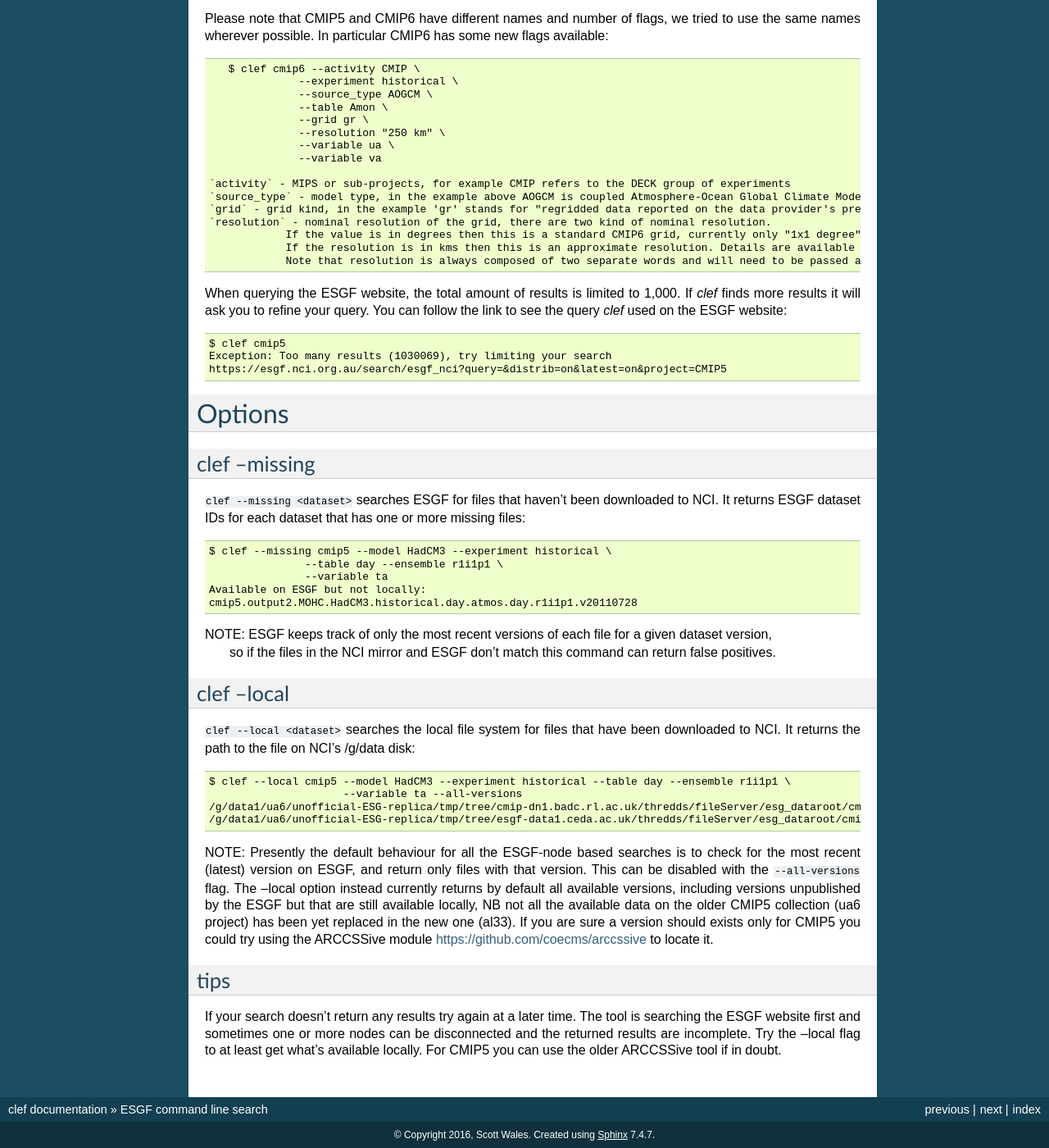
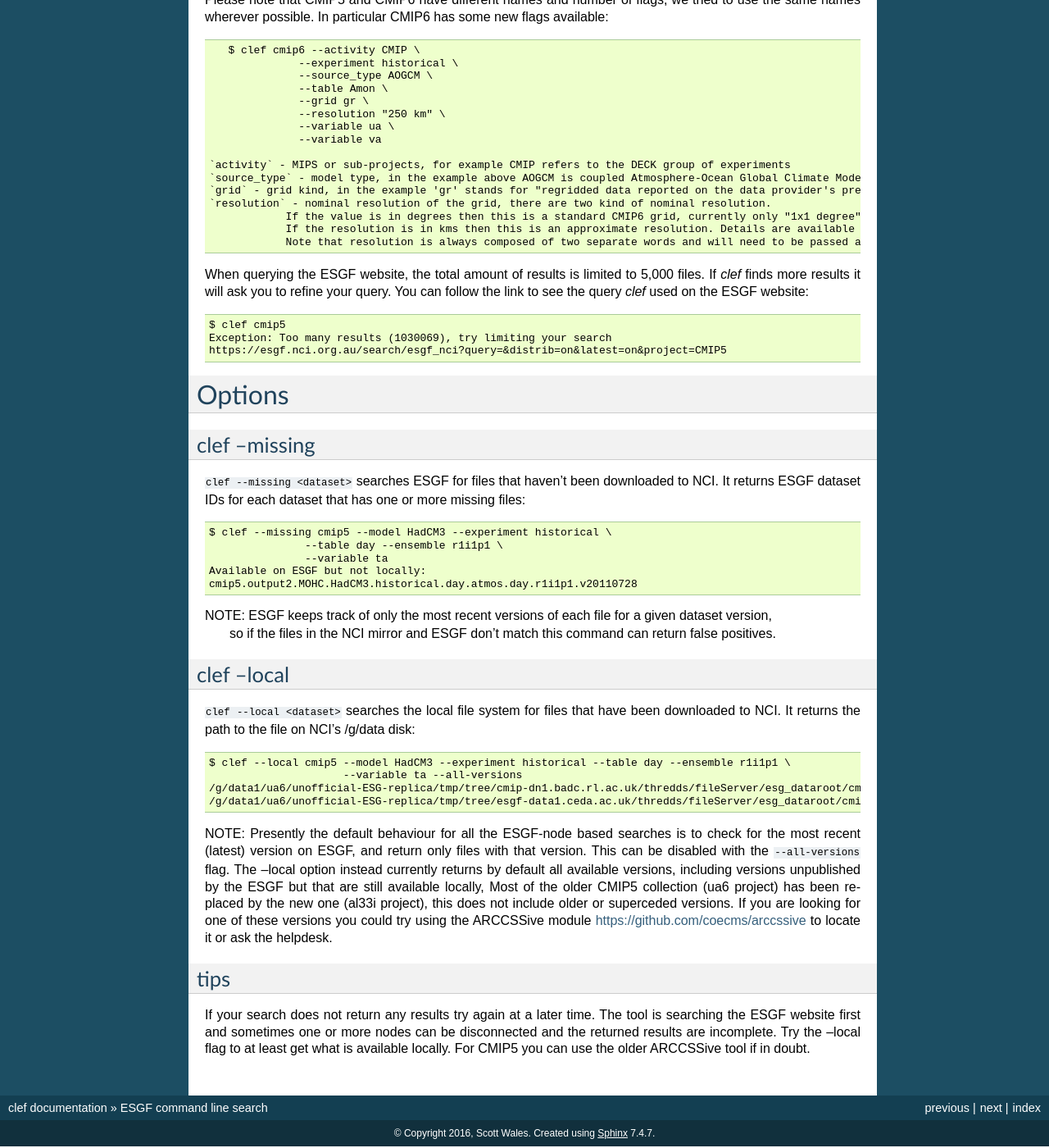
Before and after one commit to coecms/clef, a Sphinx documentation site: the page built from docs/esgf.rst, in a window 1280 px wide and 1400 px high, scrolled down 566 px. Shown: the whole window at 82% size. Built offline with Sphinx 7.4.7, drawn with Linux system fonts in a browser that asks for light colours; pages that are not in the unit, such as notebooks, are missing from menus; some of the changed text lies outside the part shown.

Commit message:
documentation update

```diff
--- a/docs/esgf.rst
+++ b/docs/esgf.rst
@@ -23,7 +23,6 @@ Results can be filtered by using flags matching the ESGF search facets::
                --variable va
 
 If the same flag is used multiple times both terms will be searched for.
-{ NOT IMPLEMENTED YET! You can also use :code:`%` as a wildcard, e.g. :code:`--model ACCESS%` to return ACCESS1.0 and ACCESS1.3 data}
 
 Please note that CMIP5 and CMIP6 have different names and number of flags,
 we tried to use the same names wherever possible.
@@ -47,7 +46,7 @@ In particular CMIP6 has some new flags available::
              Note that resolution is always composed of two separate words and will need to be passed as a string enclosed in quotes "".
 
 When querying the ESGF website, the total amount of results is limited to
-1,000. If `clef` finds more results it will ask you to refine your query.
+5,000 files. If `clef` finds more results it will ask you to refine your query.
 You can follow the link to see the query `clef` used on the ESGF
 website::
 
@@ -85,16 +84,15 @@ downloaded to NCI. It returns the path to the file on NCI's /g/data disk::
      /g/data1/ua6/unofficial-ESG-replica/tmp/tree/esgf-data1.ceda.ac.uk/thredds/fileServer/esg_dataroot/cmip5/output1/MOHC/HadCM3/historical/day/atmos/day/r1i1p1/v20140110/ta/
 
 
-NOTE: Presently the default behaviour for all the ESGF-node based searches is to check for the most recent (latest) version
-on ESGF, and return only files with that version. This can be disabled with the :code:`--all-versions` flag.
+NOTE: Presently the default behaviour for all the ESGF-node based searches is to check for the most recent (latest) version on ESGF, and return only files with that version. This can be disabled with the :code:`--all-versions` flag.
 The --local option instead currently returns by default all available versions, including versions unpublished by the ESGF but that are still available locally,
-NB not all the available data on the older CMIP5 collection (ua6 project) has been yet replaced in the new one (al33).
-If you are sure a version should exists only for CMIP5 you could try using the ARCCSSive module https://github.com/coecms/arccssive to locate it.
+Most of the older CMIP5 collection (ua6 project) has been replaced by the new one (al33i project), this does not include older or superceded versions.
+If you are looking for one of these versions you could try using the ARCCSSive module https://github.com/coecms/arccssive to locate it or ask the helpdesk.
 
 tips
 --------
 
-If your search doesn't return any results try again at a later time. The tool is searching the ESGF website first
+If your search does not return any results try again at a later time. The tool is searching the ESGF website first
 and sometimes one or more nodes can be disconnected and the returned results are incomplete.
-Try the --local flag to at least get what's available locally.
+Try the --local flag to at least get what is available locally.
 For CMIP5 you can use the older ARCCSSive tool if in doubt.
--- a/docs/gettingstarted.rst
+++ b/docs/gettingstarted.rst
@@ -5,8 +5,7 @@
 loaded before use (on either VDI or Raijin)::
 
     $ module use /g/data3/hh5/public/modules
-    $ module load conda
-    $ source activate clef-test
+    $ module load conda/analysis3-unstable
 
 clef is accessed through the command-line `clef` program. There are
 presently two main commands:
```
Also changed, not shown: docs/code.rst (+5 -4 lines), 2 other files.
